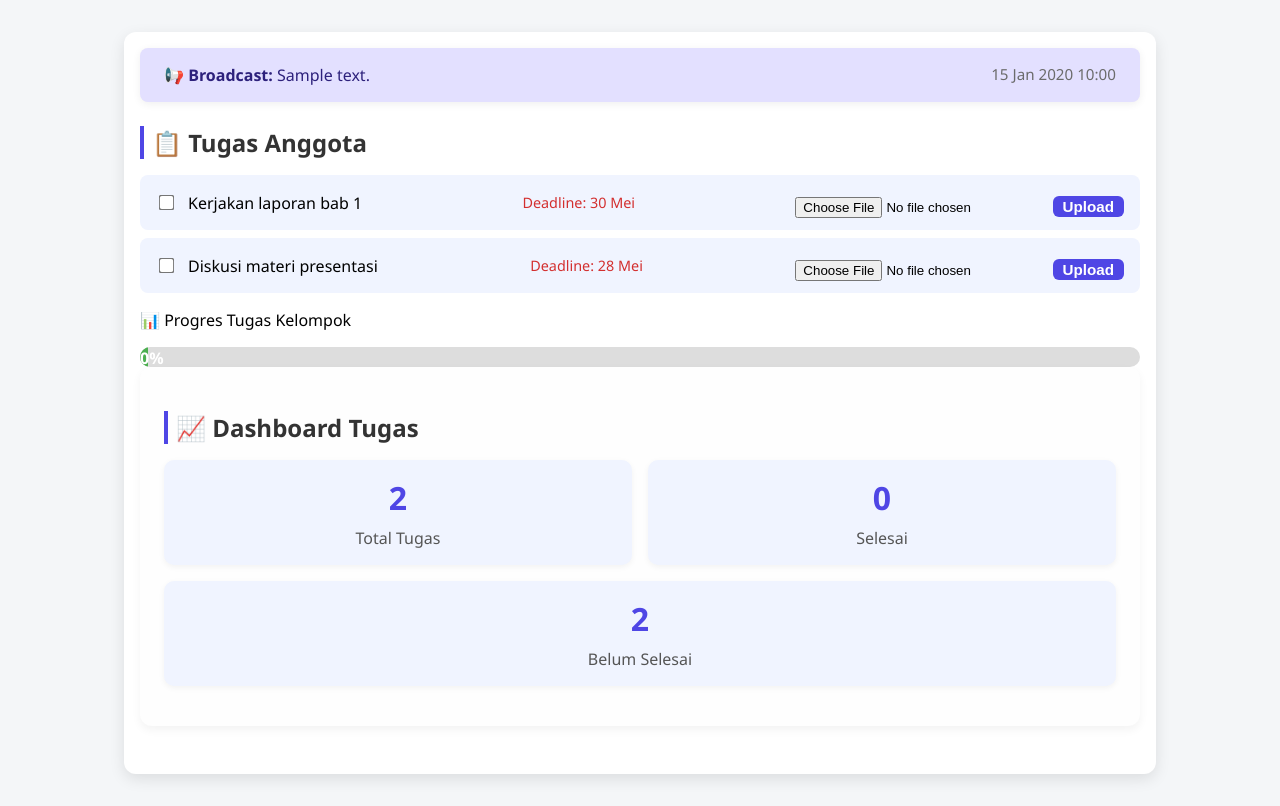
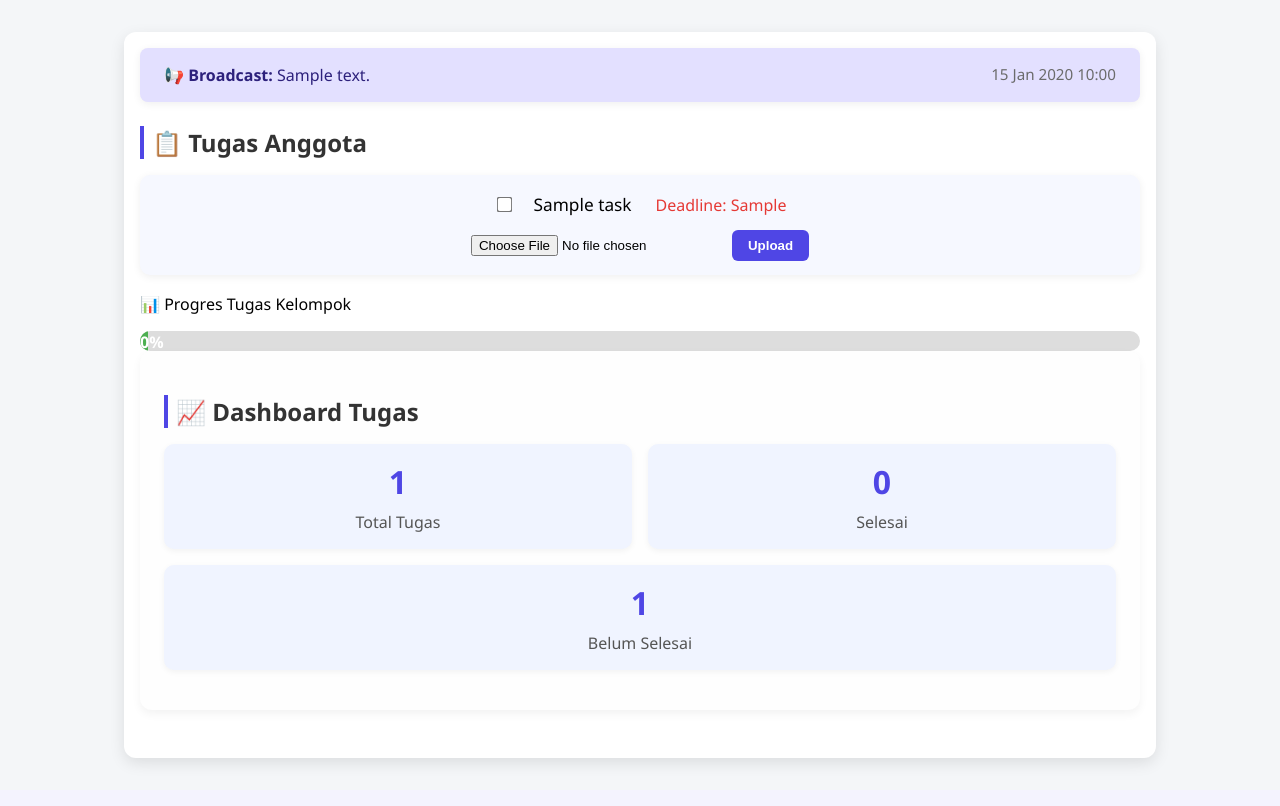
Before and after one commit to praisemnga/FINAL_Project, a PHP site: page / in a window 1280 px wide. Shown: the part 145-951 px from the top of the page. After the commit the page ends 913 px from the top, so only its background shows below. Run offline with PHP 8.4, Linux system fonts and the light colour scheme; the visitor is signed in with stand-in values (Sample User, id 1); tables that the repository leaves empty or names only in its code hold one stand-in row (values such as "Sample post").

Commit message:
memperbaiki tampilan

```diff
--- a/index.php
+++ b/index.php
@@ -30,8 +30,28 @@ if ($row = $res->fetch_assoc()) {
     $pesan_broadcast = $row['message'];
     $waktu_broadcast = date('d M Y H:i', strtotime($row['created_at']));
 }
+
+if ($role === 'ketua' && isset($_POST['tambah_tugas'])) {
+    $taskName = trim($_POST['task'] ?? '');
+    $deadline = $_POST['deadline'] ?? null;
+    if ($taskName && $deadline) {
+        $stmt = $mysqli->prepare("INSERT INTO tasks (name, deadline) VALUES (?, ?)");
+        $stmt->bind_param("ss", $taskName, $deadline);
+        $stmt->execute();
+        $stmt->close();
+        header("Location: index.php");
+        exit;
+    }
+}
+
+$tasks = [];
+$res = $mysqli->query("SELECT name, deadline FROM tasks");
+if ($res) {
+    while ($row = $res->fetch_assoc()) {
+        $tasks[] = $row;
+    }
+}
 ?>
-
 <!DOCTYPE html>
 <html lang="id">
 <head>
@@ -50,54 +70,43 @@ if ($row = $res->fetch_assoc()) {
 
   <div class="container">
   <?php if ($pesan_broadcast): ?>
-    <div style="background:#e3e0ff;color:#2d217c;padding:1rem 1.5rem;border-radius:8px;margin-bottom:1.5rem;box-shadow:0 2px 8px #0001;">
+  <div class="broadcast-box">
     <strong>📢 Broadcast:</strong> <?= htmlspecialchars($pesan_broadcast) ?>
-      <span style="float:right;font-size:0.95em;color:#6b6b6b;"><?= $waktu_broadcast ?></span>
+    <span class="broadcast-time"><?= $waktu_broadcast ?></span>
   </div>
   <?php endif; ?>
 
   <div class="section">
       <h2>📋 Tugas Anggota</h2>
       <ul class="task-list">
-        <?php
-          $tasks = [
-            ['name' => 'Kerjakan laporan bab 1', 'deadline' => '30 Mei'],
-            ['name' => 'Diskusi materi presentasi', 'deadline' => '28 Mei']
-          ];
-          // Ambil lampiran dari database
-          $attachments = [];
-          $res = $mysqli->query("SELECT * FROM attachments");
-          while ($row = $res->fetch_assoc()) {
-            $attachments[$row['task_name']][] = $row;
-          }
-          foreach ($tasks as $task) :
+        <?php foreach ($tasks as $task):
           $taskName = $task['name'];
         ?>
           <li>
+            <div class="task-row">
               <div class="task-info">
                 <input type="checkbox" />
-            <span><?= htmlspecialchars($taskName) ?></span>
+                <span class="task-title"><?= htmlspecialchars($taskName) ?></span>
               </div>
-          <span class="deadline">Deadline: <?= htmlspecialchars($task['deadline']) ?></span>
-          <!-- Daftar lampiran -->
+              <span class="deadline"><?= htmlspecialchars($task['deadline']) ? "Deadline: " . htmlspecialchars($task['deadline']) : "" ?></span>
+            </div>
             <?php if (!empty($attachments[$taskName])): ?>
-            <div style="margin-top:8px;">
+              <div class="attachments">
                 <strong>Lampiran:</strong>
-              <ul style="margin:0;padding-left:18px;">
+                <ul class="attachment-list">
                   <?php foreach ($attachments[$taskName] as $att): ?>
                     <li>
                       <a href="uploads/<?= htmlspecialchars($att['filename']) ?>" target="_blank"><?= htmlspecialchars($att['filename']) ?></a>
-                    <span style="color:#888;font-size:0.9em;">(<?= htmlspecialchars($att['uploaded_by']) ?>)</span>
+                      <span class="uploaded-by">oleh <b><?= htmlspecialchars($att['uploaded_by']) ?></b></span>
                     </li>
                   <?php endforeach; ?>
                 </ul>
               </div>
             <?php endif; ?>
-
-          <!-- Form upload lampiran -->
-          <form action="Uploads/upload_file.php" method="post" enctype="multipart/form-data" style="margin-top:8px;">            <input type="hidden" name="task" value="<?= htmlspecialchars($taskName) ?>">
+            <form action="Uploads/upload_file.php" method="post" enctype="multipart/form-data" class="upload-form">
+              <input type="hidden" name="task" value="<?= htmlspecialchars($taskName) ?>">
               <input type="file" name="lampiran" required>
-            <button type="submit" class="btn" style="padding:2px 10px;font-size:0.95em;">Upload</button>
+              <button type="submit" class="btn">Upload</button>
             </form>
           </li>
         <?php endforeach; ?>
@@ -107,16 +116,16 @@ if ($row = $res->fetch_assoc()) {
     <?php if ($role === 'ketua'): ?>
     <div class="section">
       <h2>⚙️ Panel Admin (Ketua)</h2>
-      <form>
+      <form method="post">
         <div class="form-group">
           <label for="task">Tugas Baru</label>
-          <input type="text" id="task" placeholder="Masukkan nama tugas..." />
+          <input type="text" id="task" name="task" placeholder="Masukkan nama tugas..." required />
         </div>
         <div class="form-group">
           <label for="deadline">Deadline</label>
-          <input type="date" id="deadline" />
+          <input type="date" id="deadline" name="deadline" required />
         </div>
-        <button type="submit" class="btn">Tambah Tugas</button>
+        <button type="submit" name="tambah_tugas" class="btn">Tambah Tugas</button>
       </form>
 
       <form method="post" style="margin-top:1.5rem;">
--- a/style.css
+++ b/style.css
@@ -130,3 +130,81 @@ ul.task-list li {
   margin: 0.5rem 0 0;
   color: #555;
 }
+
+/* Broadcast box */
+.broadcast-box {
+  background: #e3e0ff;
+  color: #2d217c;
+  padding: 1rem 1.5rem;
+  border-radius: 8px;
+  margin-bottom: 1.5rem;
+  box-shadow: 0 2px 8px #0001;
+  position: relative;
+}
+.broadcast-time {
+  float: right;
+  font-size: 0.95em;
+  color: #6b6b6b;
+}
+
+/* Panel tugas anggota */
+ul.task-list {
+  list-style: none;
+  padding: 0;
+  margin: 0;
+}
+ul.task-list li {
+  background: #f6f8ff;
+  border-radius: 10px;
+  margin-bottom: 18px;
+  padding: 18px 20px 14px 20px;
+  box-shadow: 0 2px 8px #0001;
+  display: flex;
+  flex-direction: column;
+  gap: 8px;
+}
+.task-row {
+  display: flex;
+  align-items: center;
+  justify-content: space-between;
+  gap: 1.5rem;
+}
+.task-title {
+  font-size: 1.08em;
+  font-weight: 500;
+  margin-left: 8px;
+}
+.deadline {
+  color: #e53935;
+  font-weight: 500;
+  font-size: 1em;
+}
+.attachments {
+  margin: 4px 0 0 0;
+}
+.attachment-list {
+  margin: 4px 0 0 0;
+  padding-left: 20px;
+  list-style: square;
+}
+.attachment-list li {
+  margin-bottom: 2px;
+}
+.attachment-list a {
+  color: #2d217c;
+  text-decoration: underline;
+}
+.uploaded-by {
+  color: #888;
+  font-size: 0.92em;
+  margin-left: 4px;
+}
+.upload-form {
+  margin-top: 6px;
+  display: flex;
+  align-items: center;
+  gap: 8px;
+}
+.upload-form input[type="file"] {
+  flex: 1;
+}
```
Lines whose indentation alone changed are shown as unchanged.
